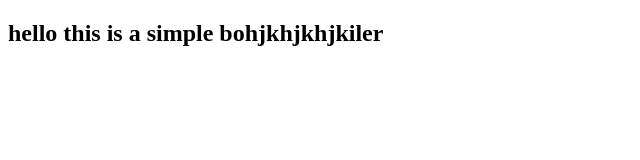
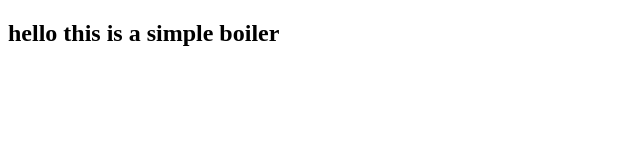
Before and after one commit to Abubakker-Siddik/test-repo, a plain HTML site: page index.html in a window 1280 px wide. Shown: the whole page, without its empty margins (0-640 px from the left). Drawn offline with Linux system fonts and the light colour scheme.

Commit message:
Revert "Update index.html"
This reverts commit acec2e2cb85ac9bbc9b5b796a1cd6b1d5d532a21.

```diff
--- a/index.html
+++ b/index.html
@@ -6,6 +6,6 @@
     <title>Document</title>
 </head>
 <body>
-    <h2>hello this is a simple bohjkhjkhjkiler</h2>
+    <h2>hello this is a simple boiler</h2>
 </body>
 </html>
```
